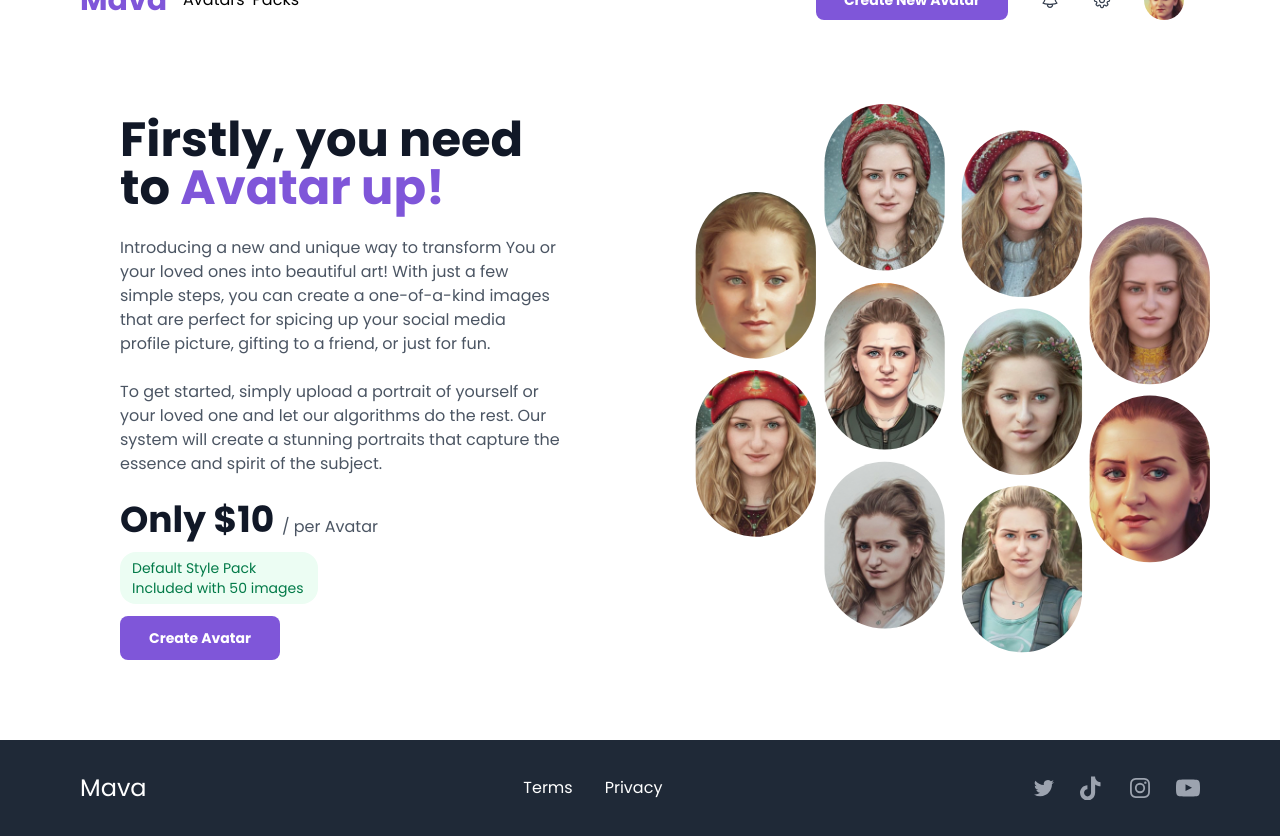
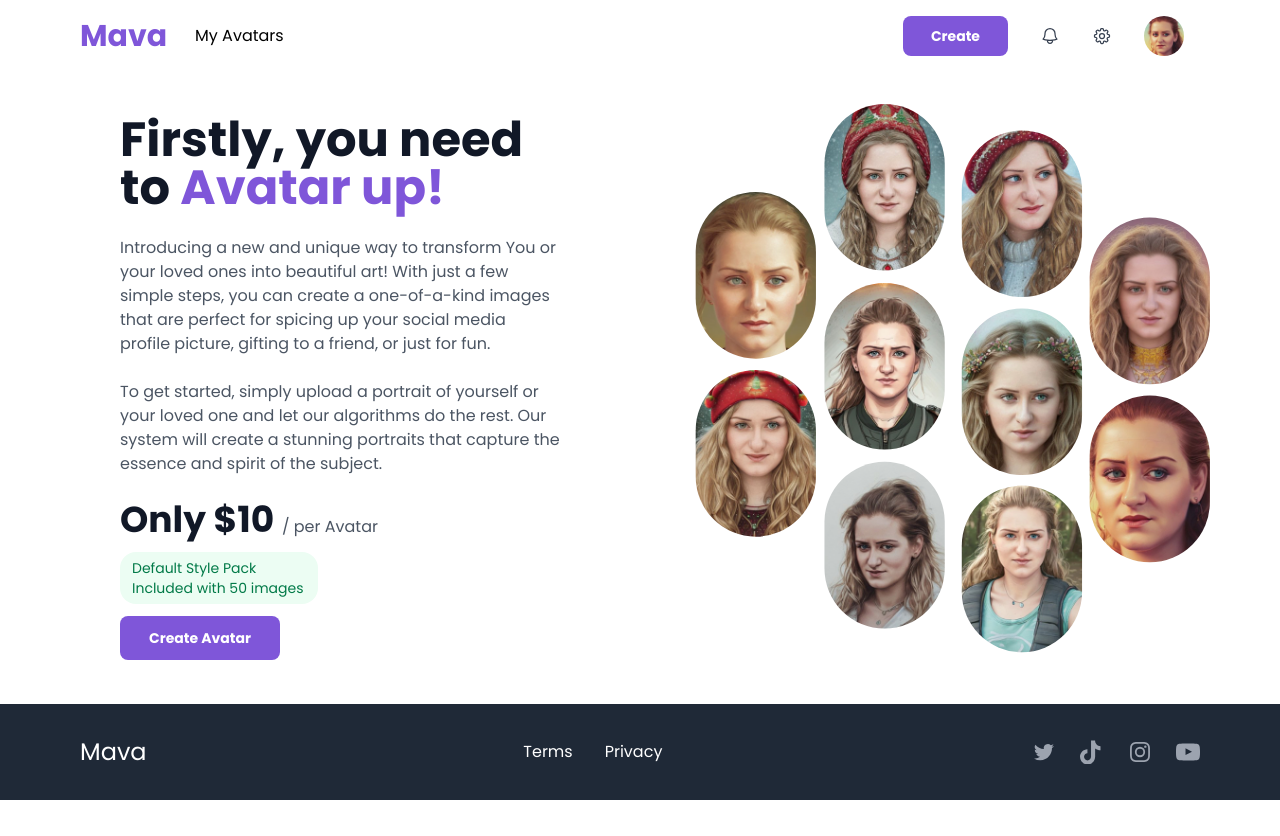
Before and after one commit to brandojesus0624/AI-web-frontend, a React (Create React App) app: page /home in a window 1280 px wide. After the commit the page ends 800 px from the top, so only its background shows below. Built offline with nearby package versions, Linux system fonts and the light colour scheme.

Commit message:
Header change according to the login state

```diff
--- a/src/components/pages/home.js
+++ b/src/components/pages/home.js
@@ -9,7 +9,7 @@ const Home = () => {
   return (
     <MainLayout>
       <div className="px-10 flex-1 flex lg:flex-row flex-col-reverse justify-center items-center">
-        <div className="flex flex-col w-full lg:w-1/2 md:p-20 p-10" id="supporting_head">
+        <div className="flex flex-col w-full lg:w-1/2 md:px-20 px-10" id="supporting_head">
           <h1 className="text-gray-900 font-poppinsBold text-3xl sm:text-5xl leading-normal mb-6">
             Firstly, you need to{" "}
             <span className="text-primary-600">Avatar up!</span>
@@ -35,7 +35,7 @@ const Home = () => {
           </div>
           <button
           onClick={payment}
-            className="block mt-3 text-sm bg-primary-600 w-40 hover:bg-primary-700 py-3 px-6 rounded-lg text-white font-poppinsBold"
+            className="block mb-10 lg:mb-0 mt-3 text-sm bg-primary-600 w-40 hover:bg-primary-700 py-3 px-6 rounded-lg text-white font-poppinsBold"
           >
             Create Avatar
           </button>
--- a/src/layout/header.js
+++ b/src/layout/header.js
@@ -1,9 +1,15 @@
-import { useState } from "react";
+// import { useState } from "react";
 import { BellIcon, Cog8ToothIcon } from "@heroicons/react/24/outline";
-import { Menu } from "@headlessui/react";
+import { useNavigate } from "react-router-dom";
+// import { Menu } from "@headlessui/react";
 
 const Header = () => {
-  const [navbarOpen, setNavbarOpen] = useState(false)
+  // const [navbarOpen, setNavbarOpen] = useState(false)
+  const navigator = useNavigate()
+  const login = true;
+  const LoginHandle = () => {
+    navigator('/login')
+  }
   return (
     <>
       <nav className="border-gray-200 px-5 sm:px-10 md:px-20 rounded w-full">
@@ -11,19 +17,16 @@ const Header = () => {
           <div className="relative flex justify-between md:w-auto md:static md:block">
             <div className="flex justify-center items-center">
               <a
-                className="text-sm font-bold leading-relaxed inline-block mr-4 py-2 whitespace-nowrap "
+                className="text-sm font-bold leading-relaxed inline-block mr-7 py-2 whitespace-nowrap "
                 href="#"
               >
                 <h1 className="text-3xl font-poppinsBold text-primary-600">Mava</h1>
               </a>
-              <div className="md:flex hidden">
+              {login&& <div className="md:flex hidden">
                 <a href="#" className="pr-2">
-                  Avatars
+                  My Avatars
                 </a>
-                <a href="#" className="">
-                  Packs
-                </a>
-              </div>
+              </div>}
             </div>
 
             {/* <button
@@ -55,11 +58,13 @@ const Header = () => {
             id="mobile menu"
           >
              <ul className="flex justify-center items-center p-4 border-gray-100 rounded-lg w-full flex-row space-x-8 mt-0 text-sm font-medium border-0 bg-white">
+            {login ? (
+              <>
               <li>
                 <button
                   className="block w-full text-sm bg-primary-600 hover:bg-primary-700 py-2.5 px-7 rounded-lg text-white font-poppinsBold"
                 >
-                  Create New Avatar
+                  Create
                 </button>
               </li>
               <li className="md:flex hidden">
@@ -76,7 +81,9 @@ const Header = () => {
                 <button className="block h-10 w-10">
                   <img alt="avatar" src={require('../assets/img/3.png')} className="rounded-full" />
                 </button>
-              </li>
+              </li></>) : (<li>
+                <button className="block w-full text-sm bg-primary-600 hover:bg-primary-700 py-2.5 px-7 rounded-lg text-white font-poppinsBold" onClick={LoginHandle}>Log In</button>
+              </li>)}
             </ul>
           </div>
         </div>
```
